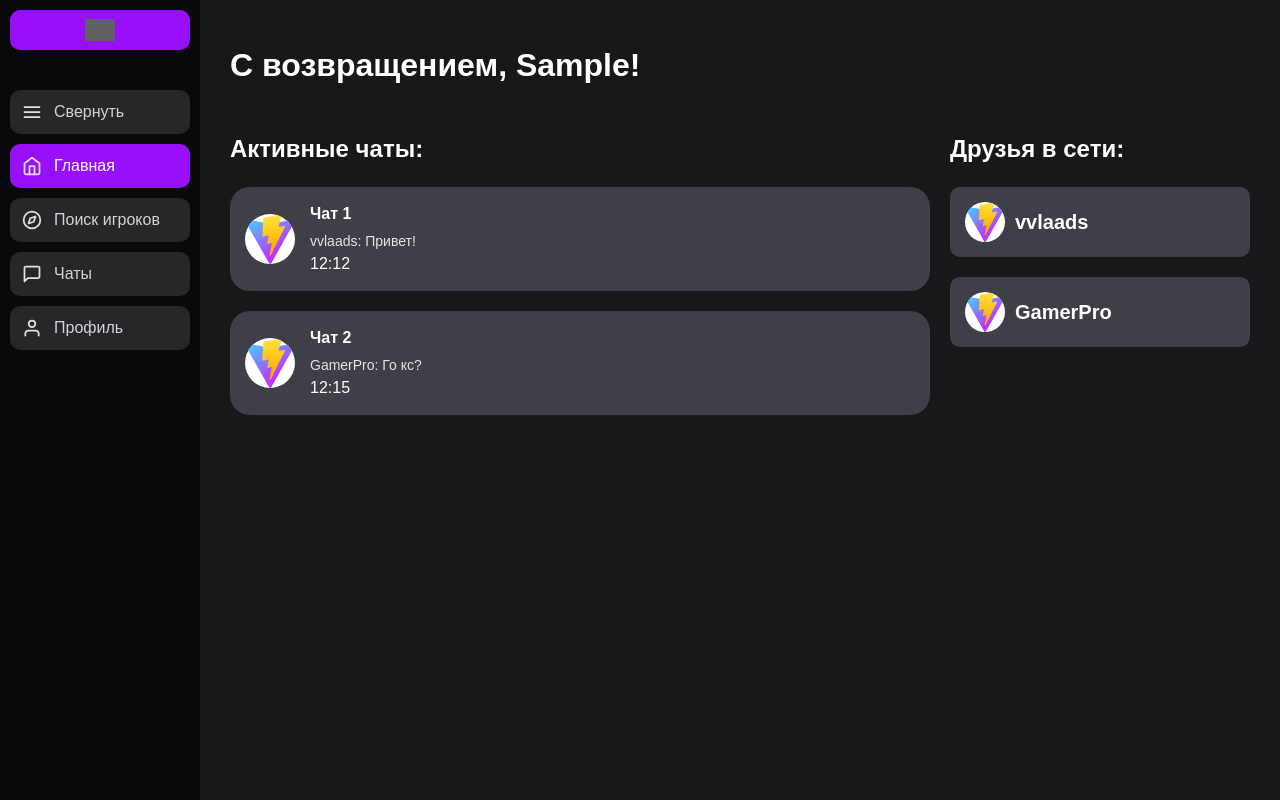
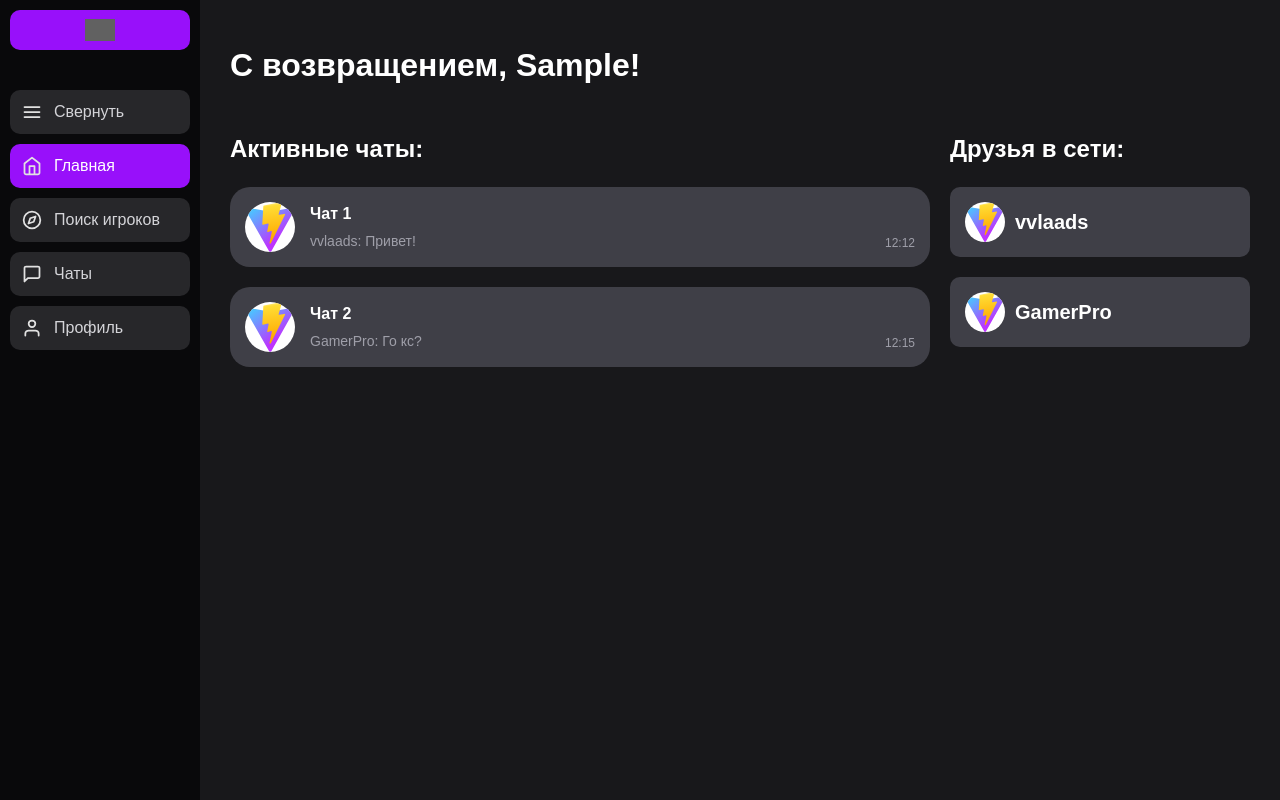
Before and after one commit to vvlaads/ToGame, a React (Vite) app in the folder front/: page /login in a window 1280 px wide. Both pictures are taken after typing "Sample", "Sample123" into the empty fields and a click on the button "Авторизация". Built offline with nearby package versions, Linux system fonts and the light colour scheme; grey boxes are pictures that could not be loaded.

Commit message:
Added redirect after click on chat in home page

```diff
--- a/front/src/components/ChatCard.jsx
+++ b/front/src/components/ChatCard.jsx
@@ -36,14 +36,16 @@ function ChatCard({ chat, onClick, className }) {
             />
             <div className='chat-card__chat-info'>
                 <div className='chat-card__chat-name'>{chat.name}</div>
-                <div className='chat-card__chat-last-message'>
-                    {lastMessage ? `${lastMessage.name}: ${lastMessage.message}` : 'Нет сообщений'}
+                <div className='chat-card__chat-last-message-container'>
+                    <span className='chat-card__chat-last-message'>
+                        {lastMessage ? `${lastMessage.name}: ${lastMessage.message}` : 'Нет сообщений'}
+                    </span>
+                    {lastMessage && (
+                        <span className='chat-card__chat-time'>
+                            {lastMessage.time}
+                        </span>
+                    )}
                 </div>
-                {lastMessage && (
-                    <div className='chat-card__chat-time'>
-                        {lastMessage.time}
-                    </div>
-                )}
             </div>
         </div>
     );
--- a/front/src/components/styles/ChatCard.css
+++ b/front/src/components/styles/ChatCard.css
@@ -42,10 +42,25 @@
     text-overflow: ellipsis;
 }
 
+.chat-card__chat-last-message-container {
+    display: flex;
+    justify-content: space-between;
+    align-items: flex-end;
+    width: 100%;
+}
+
 .chat-card__chat-last-message {
     font-size: 14px;
-    color: var(--color-gray-200);
+    color: var(--color-gray-400);
     white-space: nowrap;
     overflow: hidden;
     text-overflow: ellipsis;
+    max-width: 70%;
 }
+
+.chat-card__chat-time {
+    font-size: 12px;
+    color: var(--color-gray-400);
+    white-space: nowrap;
+    margin-left: auto;
+}
--- a/front/src/pages/ChatPage.jsx
+++ b/front/src/pages/ChatPage.jsx
@@ -1,8 +1,9 @@
 import './styles/ChatPage.css'
 import LayoutWithNav from '../components/LayoutWithNav';
 import SendIcon from "../assets/icons/send.svg"
-import { useState } from 'react';
+import { useEffect, useState } from 'react';
 import ChatCard from '../components/ChatCard';
+import { useSearchParams } from 'react-router-dom';
 
 function ChatPage() {
     const [currentChat, setCurrentChat] = useState(null);
@@ -12,6 +13,9 @@ function ChatPage() {
         message: '',
         time: ''
     });
+
+    const [searchParams] = useSearchParams(); // Получаем параметры из URL
+    const chatIdFromUrl = searchParams.get('chatId'); // Получаем chatId из параметра
 
     const chats = [
         {
@@ -110,10 +114,23 @@ function ChatPage() {
         // ... остальные чаты
     ];
 
+    // Эффект для автоматического выбора чата при загрузке страницы
+    useEffect(() => {
+        if (chatIdFromUrl) {
+            const chatId = parseInt(chatIdFromUrl);
+            const chat = chats.find(chat => chat.id === chatId);
+            if (chat) {
+                setCurrentChat(chat);
+            }
+        }
+    }, [chatIdFromUrl]); // Зависимость от chatIdFromUrl
+
     function updateCurrentChat(chatId) {
-        console.log("update cur chat")
         const chat = chats.find(chat => chat.id === chatId);
         setCurrentChat(chat);
+
+        // Обновляем URL без перезагрузки страницы
+        window.history.pushState({}, '', `/chats?chatId=${chatId}`);
     }
 
 
--- a/front/src/pages/HomePage.jsx
+++ b/front/src/pages/HomePage.jsx
@@ -3,10 +3,13 @@ import './styles/HomePage.css'
 import { useAuth } from '../context/AuthContext';
 import LayoutWithNav from '../components/LayoutWithNav';
 import ChatCard from '../components/ChatCard';
+import { useNavigate } from 'react-router-dom';
 
 function HomePage() {
 
     const { user } = useAuth();
+
+    const navigate = useNavigate();
 
     const friends = [{
         id: 1,
@@ -115,6 +118,11 @@ function HomePage() {
         // ... остальные чаты
     ];
 
+    function redirectToChat(chatId) {
+        console.log('navigate to chats')
+        navigate(`/chats?chatId=${chatId}`);
+    }
+
     return (
         <LayoutWithNav>
             <div className='home-page__container'>
@@ -124,7 +132,7 @@ function HomePage() {
                         <h2>Активные чаты:</h2>
                         <div className='home-page__active-chats-list'>
                             {chats.map((chat) => (
-                                <ChatCard key={chat.id} chat={chat} />
+                                <ChatCard key={chat.id} chat={chat} onClick={() => redirectToChat(chat.id)} />
                             ))}
                         </div>
                     </div>
```
